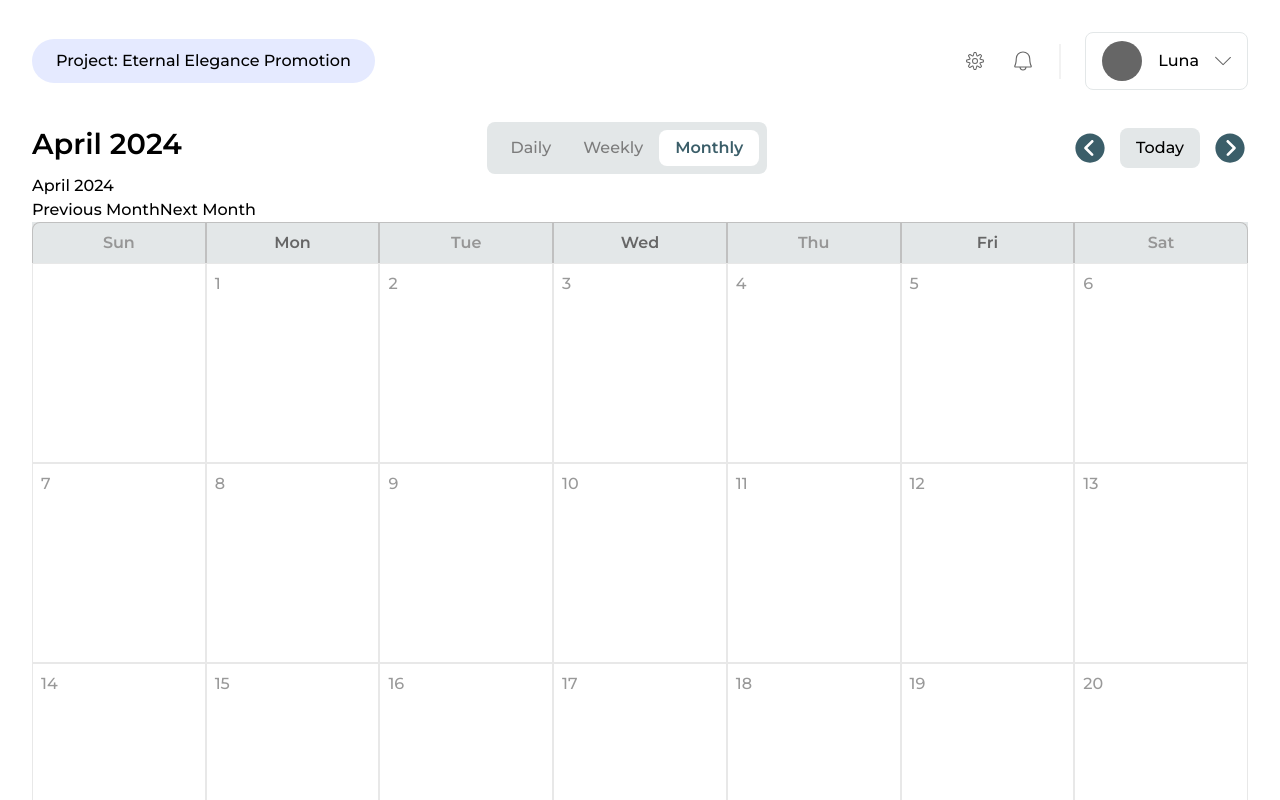
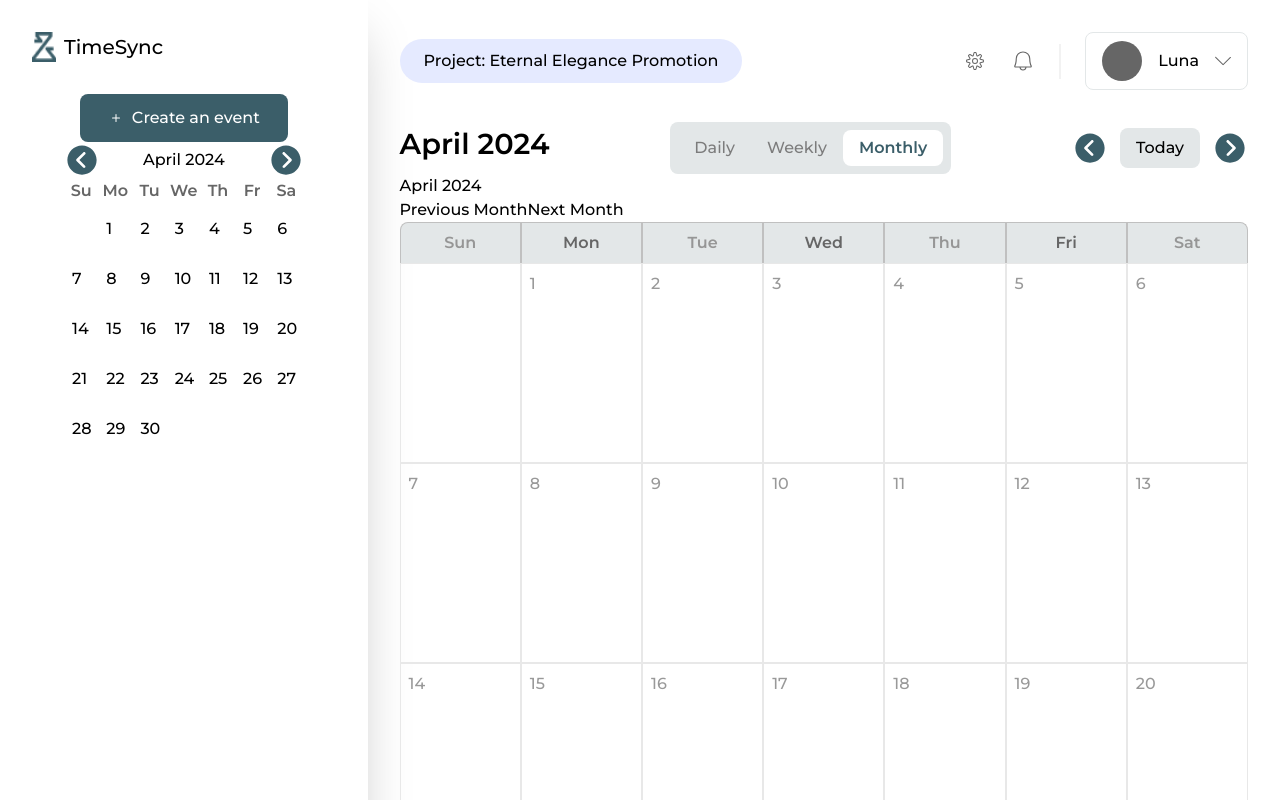
Before and after one commit to codingbabe10/TimeSync, a React (Vite) app: page /dashboard in a window 1280 px wide. Shown: the top 800 px of the page. Built offline with nearby package versions, Linux system fonts and the light colour scheme.

Commit message:
start weekly cal, add sidebar with mini cal

```diff
--- a/src/components/Dashboard.jsx
+++ b/src/components/Dashboard.jsx
@@ -2,15 +2,20 @@ import { useState } from "react";
 import { CiSettings } from "react-icons/ci";
 import { PiBellLight } from "react-icons/pi";
 import { SlArrowDown } from "react-icons/sl";
+import Sidebar from "./Sidebar";
 import CalendarHeader from "./CalenderHeader";
 import MonthCalendar from "./MonthCalendar";
+// import WeekCalendar from "./WeekCalendar";
 
 export default function Dashboard() {
 
     const [calendarView, setCalendarView] = useState("monthly");
 
     return (
-        <div className="m-8">
+        <div className="custom-flex-row">
+            <Sidebar />
+
+            <div className="m-8 w-full">
 
                 {/* TOP OF PAGE AND NAVBAR/TOOLBAR */}
                 <div className="
@@ -44,9 +49,10 @@ export default function Dashboard() {
                     <CalendarHeader view={calendarView} toggleCalendarView={(view) => setCalendarView(view)} />
 
                     {calendarView === "monthly" && <MonthCalendar/>}
-                {/* {calendarView === "week" && <WeekCalendar/>}
-                {calendarView === "day" && <DayCalendar/>} */}
+                    {/* {calendarView === "weekly" && <WeekCalendar/>} */}
+                    {/* calendarView === "daily" && <DayCalendar/>} */}
                 </main>
+                </div>
             </div>
     )
 }
--- a/src/components/MiniCalendar.jsx
+++ b/src/components/MiniCalendar.jsx
@@ -1,4 +1,5 @@
 import { useState } from "react";
+import { IoIosArrowDroprightCircle, IoIosArrowDropleftCircle } from "react-icons/io";
 
 export default function MiniCalendar() {
 
@@ -18,7 +19,6 @@ export default function MiniCalendar() {
     });
   };
 
-  // Function to get the number of days in the current month
   const getDaysInMonth = (date) => {
     const year = date.getFullYear();
     const month = date.getMonth();
@@ -31,52 +31,52 @@ export default function MiniCalendar() {
     return new Date(year, month, 1).getDay();
   };
 
- // Function to get number of days in the current month
   const daysInMonth = Array.from({ length: getDaysInMonth(currentDate) }, (_, index) => index + 1).length;
 
     const emptyCells = Array.from({ length: getFirstDayOfWeek(currentDate) }, (_, index) => index);
 
     const formattedDate = currentDate.toLocaleString('default', { month: 'long', year: 'numeric' });
 
-    console.log(emptyCells)
-
     return (
         <section className="">
-             <h2>{formattedDate}</h2>
-            <button onClick={prevMonth}>Previous Month</button>
-            <button onClick={nextMonth}>Next Month</button>
+            <div className="custom-flex-row justify-between items-center">
+                <IoIosArrowDropleftCircle onClick={prevMonth} className="text-4xl text-primary-green-500" />
+                <span className="text-bold">{formattedDate}</span>
+                 <IoIosArrowDroprightCircle onClick={nextMonth} className="text-4xl text-primary-green-500" />
+            </div>
+
             <table className="w-full custom-flex-col">
                 <thead>
                     <tr className="
-                    bg-primary-grey-500 text-primary-grey-600
+                     text-primary-grey-600
                         custom-flex-row items-center w-full
                     ">
                         <th
-                        className="w-[14.2857142857%] p-2 border-x-[.5px] border-t-[.5px] rounded-tl-custom-default border-[#C0C0C0] text-[#969696]">Sun</th>
+                        className="w-[14.2857142857%]">Su</th>
                         <th
-                        className="w-[14.2857142857%] p-2 border-x-[.5px] border-t-[.5px] border-[#C0C0C0]">Mon</th>
+                        className="w-[14.2857142857%]">Mo</th>
                         <th
-                        className="w-[14.2857142857%] p-2 border-x-[.5px] border-t-[.5px] border-[#C0C0C0] text-[#969696]">Tue</th>
+                        className="w-[14.2857142857%]">Tu</th>
                         <th
-                        className="w-[14.2857142857%] p-2 border-x-[.5px] border-t-[.5px] border-[#C0C0C0]">Wed</th>
+                        className="w-[14.2857142857%]">We</th>
                         <th
-                        className="w-[14.2857142857%] p-2 border-x-[.5px] border-t-[.5px] border-[#C0C0C0] text-[#969696]">Thu</th>
+                        className="w-[14.2857142857%]">Th</th>
                         <th
-                        className="w-[14.2857142857%] p-2 border-x-[.5px] border-t-[.5px] border-[#C0C0C0]">Fri</th>
+                        className="w-[14.2857142857%]">Fr</th>
                         <th
-                        className="w-[14.2857142857%] p-2 border-x-[.5px] border-t-[.5px] border-[#C0C0C0] rounded-tr-custom-default  text-[#969696]">Sat</th>
+                        className="w-[14.2857142857%]">Sa</th>
                     </tr>
                 </thead>
                 <tbody className="w-full text-primary-grey-700">
                      <tr className="custom-flex-row">
                         {emptyCells.length > 0 && emptyCells.map((_, index) => (
-                            <td className="w-[14.2857142857%] h-[200px]  p-2  border-[#E8E8E8] border-[.5px]" key={`empty-padStart-${index}`}></td>
+                            <td className="mini-calendarDay" key={`empty-padStart-${index}`}></td>
                         ))}
                         {
                             emptyCells.length < 7 && Array.from({ length: 7 - emptyCells.length }).map((_, index)=>{
                                 return(
                                     <td
-                                        className="w-[14.2857142857%] h-[200px]  p-2  border-[#E8E8E8] border-[.5px]"
+                                        className="mini-calendarDay"
                                         key={`empty-nonempty-${index}`}
                                     >
                                         <p className="">{index + 1}</p>
@@ -85,30 +85,26 @@ export default function MiniCalendar() {
                             })
                         }
                     </tr>
-                    {
-                        Array.from({length:  emptyCells.length < 6 ? 4:5 }).map((_, row)=>{
+                    {Array.from({length:  emptyCells.length < 6 ? 4:5 }).map((_, row)=>{
                             return (
                                 <tr key={row} className="custom-flex-row">
                                         {Array.from({ length: 7 }).map((_, index) => {
                                             const day = 6 - emptyCells.length + (index + 2 + row) + (6 * row);
                                             return (
                                                 day <= daysInMonth ? (
-                                                    <td className="w-[14.2857142857%] h-[200px]  p-2  border-[#E8E8E8] border-[.5px]" key={index}>
+                                                    <td className="mini-calendarDay" key={index}>
                                                         <p className="">
                                                         {day}
                                                         </p>
                                                     </td>
                                                 ) : (
-                                                    <td className="w-[14.2857142857%] h-[200px]  p-2  border-[#E8E8E8] border-[.5px]" key={`empty-padEnd-${index}`}></td>
+                                                    <td className="mini-calendarDay" key={`empty-padEnd-${index}`}></td>
                                                 )
-
                                             );
                                         })}
-
                                 </tr>
                             )
-                        })
-                    }
+                        })}
                 </tbody>
             </table>
         </section>
--- a/src/components/MonthCalendar.jsx
+++ b/src/components/MonthCalendar.jsx
@@ -18,7 +18,6 @@ export default function MonthCalendar() {
     });
   };
 
-  // Function to get the number of days in the current month
   const getDaysInMonth = (date) => {
     const year = date.getFullYear();
     const month = date.getMonth();
@@ -31,7 +30,6 @@ export default function MonthCalendar() {
     return new Date(year, month, 1).getDay();
   };
 
- // Function to get number of days in the current month
   const daysInMonth = Array.from({ length: getDaysInMonth(currentDate) }, (_, index) => index + 1).length;
 
     const emptyCells = Array.from({ length: getFirstDayOfWeek(currentDate) }, (_, index) => index);
@@ -42,42 +40,41 @@ export default function MonthCalendar() {
 
     return (
         <section className="">
-            {/* <span>Monthly Calendar</span> */}
              <h2>{formattedDate}</h2>
             <button onClick={prevMonth}>Previous Month</button>
             <button onClick={nextMonth}>Next Month</button>
             <table className="w-full custom-flex-col">
                 <thead>
                     <tr className="
-                    bg-primary-grey-500 text-primary-grey-600
+                     text-primary-grey-600
                         custom-flex-row items-center w-full
                     ">
                         <th
-                        className="w-[14.2857142857%] p-2 border-x-[.5px] border-t-[.5px] rounded-tl-custom-default border-[#C0C0C0] text-[#969696]">Sun</th>
+                        className="calendarHeaderDay rounded-tl-custom-default border-[#C0C0C0] text-[#969696]">Sun</th>
                         <th
-                        className="w-[14.2857142857%] p-2 border-x-[.5px] border-t-[.5px] border-[#C0C0C0]">Mon</th>
+                        className="calendarHeaderDay border-[#C0C0C0]">Mon</th>
                         <th
-                        className="w-[14.2857142857%] p-2 border-x-[.5px] border-t-[.5px] border-[#C0C0C0] text-[#969696]">Tue</th>
+                        className="calendarHeaderDay border-[#C0C0C0] text-[#969696]">Tue</th>
                         <th
-                        className="w-[14.2857142857%] p-2 border-x-[.5px] border-t-[.5px] border-[#C0C0C0]">Wed</th>
+                        className="calendarHeaderDay border-[#C0C0C0]">Wed</th>
                         <th
-                        className="w-[14.2857142857%] p-2 border-x-[.5px] border-t-[.5px] border-[#C0C0C0] text-[#969696]">Thu</th>
+                        className="calendarHeaderDay border-[#C0C0C0] text-[#969696]">Thu</th>
                         <th
-                        className="w-[14.2857142857%] p-2 border-x-[.5px] border-t-[.5px] border-[#C0C0C0]">Fri</th>
+                        className="calendarHeaderDay border-[#C0C0C0]">Fri</th>
                         <th
-                        className="w-[14.2857142857%] p-2 border-x-[.5px] border-t-[.5px] border-[#C0C0C0] rounded-tr-custom-default  text-[#969696]">Sat</th>
+                        className="calendarHeaderDay border-[#C0C0C0] rounded-tr-custom-default  text-[#969696]">Sat</th>
                     </tr>
                 </thead>
                 <tbody className="w-full text-primary-grey-700">
                      <tr className="custom-flex-row">
                         {emptyCells.length > 0 && emptyCells.map((_, index) => (
-                            <td className="w-[14.2857142857%] h-[200px]  p-2  border-[#E8E8E8] border-[.5px]" key={`empty-padStart-${index}`}></td>
+                            <td className="month-calendarDay" key={`empty-padStart-${index}`}></td>
                         ))}
                         {
                             emptyCells.length < 7 && Array.from({ length: 7 - emptyCells.length }).map((_, index)=>{
                                 return(
                                     <td
-                                        className="w-[14.2857142857%] h-[200px]  p-2  border-[#E8E8E8] border-[.5px]"
+                                        className="month-calendarDay"
                                         key={`empty-nonempty-${index}`}
                                     >
                                         <p className="">{index + 1}</p>
@@ -94,13 +91,13 @@ export default function MonthCalendar() {
                                             const day = 6 - emptyCells.length + (index + 2 + row) + (6 * row);
                                             return (
                                                 day <= daysInMonth ? (
-                                                    <td className="w-[14.2857142857%] h-[200px]  p-2  border-[#E8E8E8] border-[.5px]" key={index}>
+                                                    <td className="month-calendarDay" key={index}>
                                                         <p className="">
                                                         {day}
                                                         </p>
                                                     </td>
                                                 ) : (
-                                                    <td className="w-[14.2857142857%] h-[200px]  p-2  border-[#E8E8E8] border-[.5px]" key={`empty-padEnd-${index}`}></td>
+                                                    <td className="month-calendarDay" key={`empty-padEnd-${index}`}></td>
                                                 )
 
                                             );
@@ -110,14 +107,6 @@ export default function MonthCalendar() {
                             )
                         })
                     }
-                    {/* <tr>
-                        {emptyCells.map((_, index) => (
-                        <td key={`empty-${index}`}></td>
-                        ))}
-                        {daysInMonth.map(day => (
-                        <td key={day}>{day}</td>
-                        ))}
-                    </tr> */}
                 </tbody>
             </table>
         </section>
--- /dev/null
+++ b/src/components/Sidebar.jsx
@@ -0,0 +1,27 @@
+import { BsPlus } from "react-icons/bs";
+import MiniCalendar from "./MiniCalendar";
+
+export default function Sidebar() {
+
+    return (
+        <section className="p-8 w-[30%] shadow-2xl min-h-[100vh]">
+            <div className="custom-flex-row justify-normal gap-2">
+                <img src="/logo.png" alt="logo" className="w-6" />
+                <span className="text-custom-logo">TimeSync</span>
+            </div>
+
+            <div className="p-8 custom-flex-col  justify-center items-center">
+                <button className="
+                py-3 px-7 text-white bg-primary-green-500 rounded-custom-default
+                custom-flex-row items-center justify-center gap-2
+                ">
+                    <BsPlus />
+                    Create an event
+                </button>
+
+                <MiniCalendar />
+            </div>
+
+        </section>
+    )
+}
--- /dev/null
+++ b/src/components/WeekCalendar.jsx
@@ -0,0 +1,33 @@
+
+
+export default function WeekCalendar() {
+
+    return (
+        <table className="w-full custom-flex-col">
+                <thead>
+                    <tr className="
+                    bg-primary-grey-500 text-primary-grey-600
+                        custom-flex-row items-center w-full
+                    ">
+                        <th
+                        className="w-[14.2857142857%] p-2 border-x-[.5px] border-t-[.5px] rounded-tl-custom-default border-[#C0C0C0] text-[#969696]">Sun</th>
+                        <th
+                        className="w-[14.2857142857%] p-2 border-x-[.5px] border-t-[.5px] border-[#C0C0C0]">Mon</th>
+                        <th
+                        className="w-[14.2857142857%] p-2 border-x-[.5px] border-t-[.5px] border-[#C0C0C0] text-[#969696]">Tue</th>
+                        <th
+                        className="w-[14.2857142857%] p-2 border-x-[.5px] border-t-[.5px] border-[#C0C0C0]">Wed</th>
+                        <th
+                        className="w-[14.2857142857%] p-2 border-x-[.5px] border-t-[.5px] border-[#C0C0C0] text-[#969696]">Thu</th>
+                        <th
+                        className="w-[14.2857142857%] p-2 border-x-[.5px] border-t-[.5px] border-[#C0C0C0]">Fri</th>
+                        <th
+                        className="w-[14.2857142857%] p-2 border-x-[.5px] border-t-[.5px] border-[#C0C0C0] rounded-tr-custom-default  text-[#969696]">Sat</th>
+                    </tr>
+                </thead>
+                <tbody className="w-full text-primary-grey-700">
+
+                </tbody>
+            </table>
+    )
+}
--- a/src/index.css
+++ b/src/index.css
@@ -33,4 +33,16 @@
     display: flex;
     flex-direction: column;
   }
+
+  .calendarHeaderDay {
+    @apply w-[14.2857142857%] p-2 border-x-[.5px] border-t-[.5px] border-[#C0C0C0] bg-primary-grey-500
+  }
+
+  .mini-calendarDay {
+    @apply w-[14.2857142857%]  p-2  h-[50px] flex items-center text-black;
+  }
+
+   .month-calendarDay {
+    @apply w-[14.2857142857%]  p-2  border-[#E8E8E8] border-[.5px] h-[200px];
+  }
 }
```
Also changed, not shown: public/logo.png (added). Lines whose indentation alone changed are shown as unchanged.
